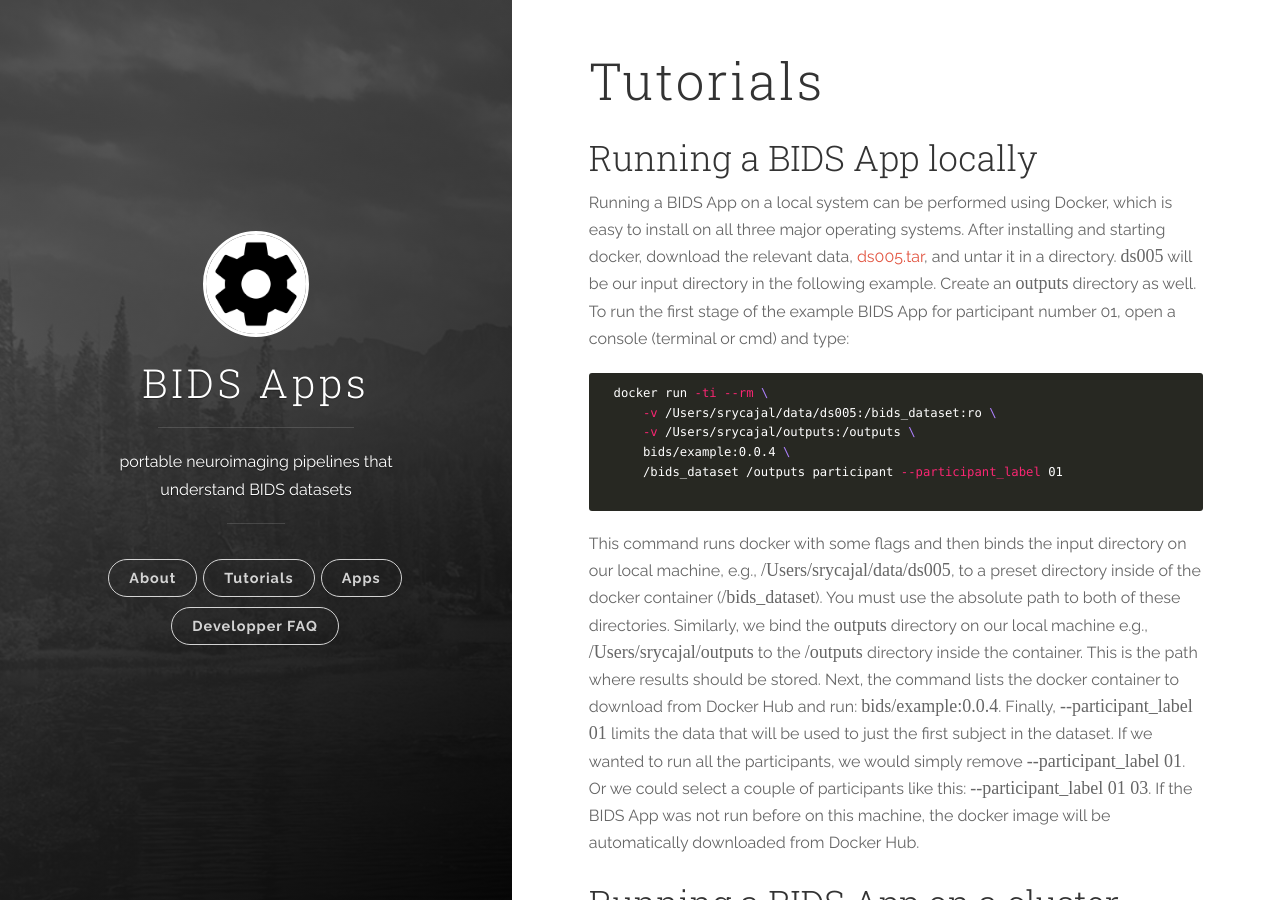
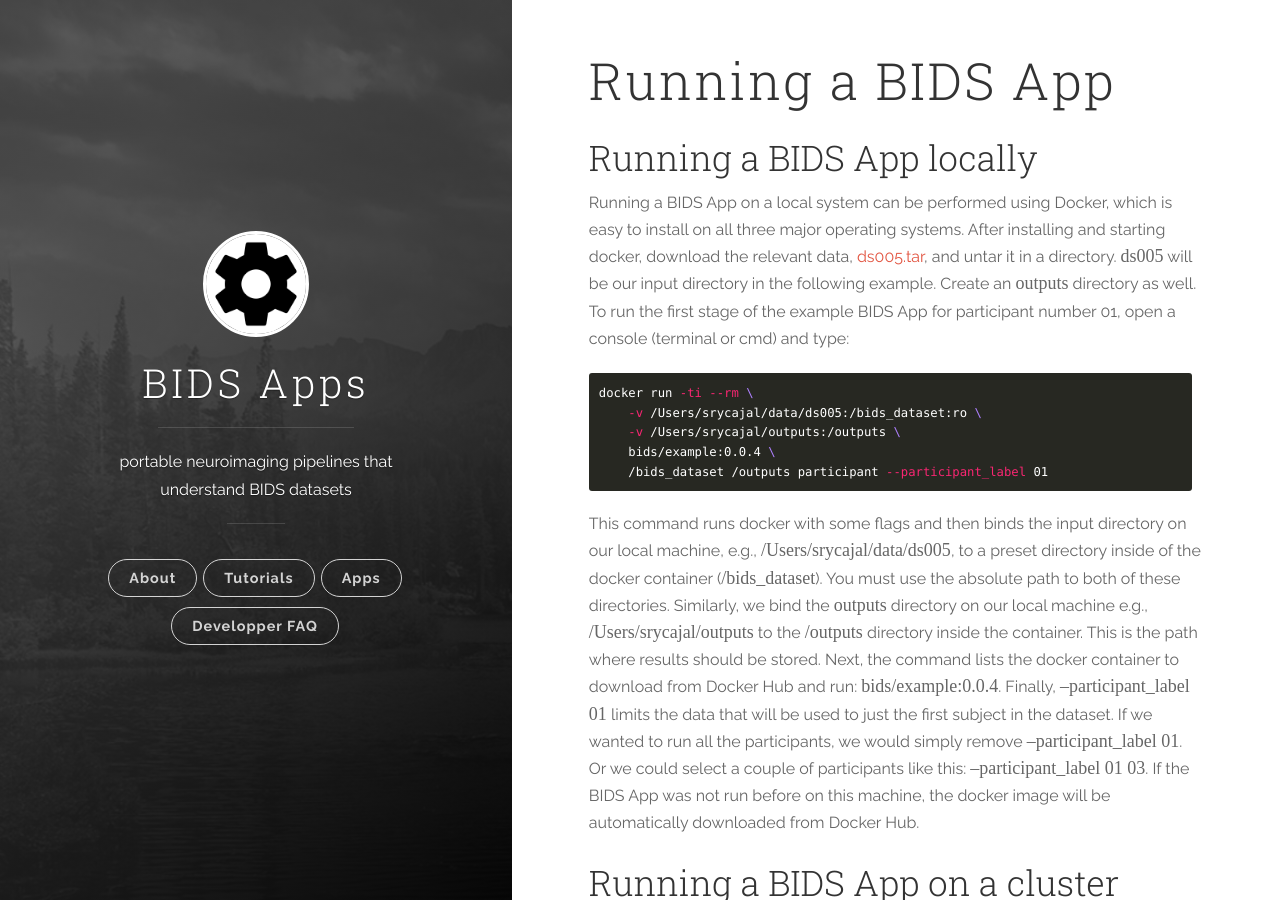
Before and after one commit to bids-apps/bids-apps.github.io, a Jekyll site: the page built from tutorial.md, in a window 1280 px wide and 900 px high. Built offline with Jekyll 4.4.1, drawn with Linux system fonts in a browser that asks for light colours; nearby versions of some CDN libraries; comment, search, counter and statistics services are not loaded.

Commit message:
remove pagination at the bottom of the pages since we will not have that many pages

````diff
--- a/_layouts/post.html
+++ b/_layouts/post.html
@@ -1,17 +1,15 @@
 ---
 layout: default
 ---
+
 <article class="post-container post-container--single">
   <header class="post-header">
-    <div class="post-meta">
-      <time datetime="{{ page.date | date: "%-d %b %Y" }}" class="post-meta__date date">{{ page.date | date: "%-d %b %Y" }}</time> &#8226; <span class="post-meta__tags">on {% for tag in page.tags %}<a href="{{ site.baseurl }}/tags/#{{ tag }}">{{ tag }}</a> {% endfor %}</span>
-    </div>
     <h1 class="post-title">{{ page.title }}</h1>
   </header>
 
-  <section class="post">
-    {{ content }}
-  </section>
-  {% if page.comments != false and site.disqus_shortname %}<section id="disqus_thread"></section><!-- /#disqus_thread -->{% endif %}
+  <section class="post">{{ content }}</section>
+  {% if page.comments != false and site.disqus_shortname %}
+  <section id="disqus_thread"></section>
+  <!-- /#disqus_thread -->{% endif %}
 </article>
 {% if page.comments != false %}{% include disqus.html %}{% endif %}
--- a/index.html
+++ b/index.html
@@ -34,10 +34,4 @@
 
   </ol>
 
-  <hr class="post-list__divider ">
-
-  {% if paginator.previous_page or paginator.next_page %}
-      {% include pagination.html %}
-  {% endif %}
-
 </div>
--- a/tutorial.md
+++ b/tutorial.md
@@ -1,25 +1,44 @@
 ---
-layout: default
+layout: post
+title: Running a BIDS App
 ---
 
-<article class="post-container post-container--single">
-  <header class="post-header">
-    <h1 class="post-title">Tutorials</h1>
-  </header>
+## Running a BIDS App locally
 
-  <h2>Running a BIDS App locally</h2>
-  <p>Running a BIDS App on a local system can be performed using Docker, which is easy to install on all three major operating systems. After installing and starting docker, download the relevant data,
-  <a href="https://drive.google.com/drive/folders/0B2JWN60ZLkgkMGlUY3B4MXZIZW8">ds005.tar</a>, and untar it in a directory. <i>ds005</i>  will be our input directory in the following example. Create an <i>outputs</i> directory as well. To run the first stage of the example BIDS App for participant number 01, open a console (terminal or cmd) and type:</p>
-  {% highlight bash %}
-  docker run -ti --rm \
-      -v /Users/srycajal/data/ds005:/bids_dataset:ro \
-      -v /Users/srycajal/outputs:/outputs \
-      bids/example:0.0.4 \
-      /bids_dataset /outputs participant --participant_label 01
-  {% endhighlight %}
-  <p>This command runs docker with some flags and then binds the input directory on our local machine, e.g., <i>/Users/srycajal/data/ds005</i>, to a preset directory inside of the docker container (<i>/bids_dataset</i>). You must use the absolute path to both of these directories. Similarly, we bind the <i>outputs</i> directory on our local machine e.g., <i>/Users/srycajal/outputs</i> to the <i>/outputs</i> directory inside the container. This is the path where results should be stored. Next, the command lists the docker container to download from Docker Hub and run: <i>bids/example:0.0.4</i>. Finally, <i>--participant_label 01</i> limits the data that will be used to just the first subject in the dataset. If we wanted to run all the participants, we would simply remove <i>--participant_label 01</i>. Or we could select a couple of participants like this: <i>--participant_label 01 03</i>. If the BIDS App was not run before on this machine, the docker image will be automatically downloaded from Docker Hub. </p>
+Running a BIDS App on a local system can be performed using Docker, which is
+easy to install on all three major operating systems. After installing and
+starting docker, download the relevant data,
+<a href="https://drive.google.com/drive/folders/0B2JWN60ZLkgkMGlUY3B4MXZIZW8">ds005.tar</a>,
+and untar it in a directory. <i>ds005</i> will be our input directory in the
+following example. Create an <i>outputs</i> directory as well. To run the first
+stage of the example BIDS App for participant number 01, open a console
+(terminal or cmd) and type:
 
-  <h2>Running a BIDS App on a cluster (HPC)</h2>
+```bash
+docker run -ti --rm \
+    -v /Users/srycajal/data/ds005:/bids_dataset:ro \
+    -v /Users/srycajal/outputs:/outputs \
+    bids/example:0.0.4 \
+    /bids_dataset /outputs participant --participant_label 01
+```
+
+This command runs docker with some flags and then binds the input directory on
+our local machine, e.g., <i>/Users/srycajal/data/ds005</i>, to a preset
+directory inside of the docker container (<i>/bids_dataset</i>). You must use
+the absolute path to both of these directories. Similarly, we bind the
+<i>outputs</i> directory on our local machine e.g.,
+<i>/Users/srycajal/outputs</i> to the <i>/outputs</i> directory inside the
+container. This is the path where results should be stored. Next, the command
+lists the docker container to download from Docker Hub and run:
+<i>bids/example:0.0.4</i>. Finally, <i>--participant_label 01</i> limits the
+data that will be used to just the first subject in the dataset. If we wanted to
+run all the participants, we would simply remove <i>--participant_label 01</i>.
+Or we could select a couple of participants like this: <i>--participant_label 01
+03</i>. If the BIDS App was not run before on this machine, the docker image
+will be automatically downloaded from Docker Hub.
+
+## Running a BIDS App on a cluster (HPC)
+
   <p>Before a BIDS App can be run on a cluster, it first needs to be saved to an Singularity-compatible image file. This step needs to be performed outside of the cluster (for example on a laptop) and requires Docker:</p>
   {% highlight bash %}
   docker run --privileged -ti --rm  \
@@ -37,9 +56,3 @@
   <a href="https://neurohackweek.github.io/docker-for-scientists/">tutorial</a> and watch the
   <a href="https://www.slideshare.net/chrisfilo1/docker-for-scientists">workshop video</a>. Additional links and tips can be found here:
   <a href="https://sites.google.com/a/email.arizona.edu/bmw/resources/bids">BIDS Links and Tips</a>.</p>
-  <p><a href="/dev_faq">Developer FAQ</a></p>
-
-{% if page.comments != false and site.disqus_shortname %}<section id="disqus_thread"></section><!-- /#disqus_thread -->{% endif %}
-{% if page.comments != false %}{% include disqus.html %}{% endif %}
-
-  </article>
````
